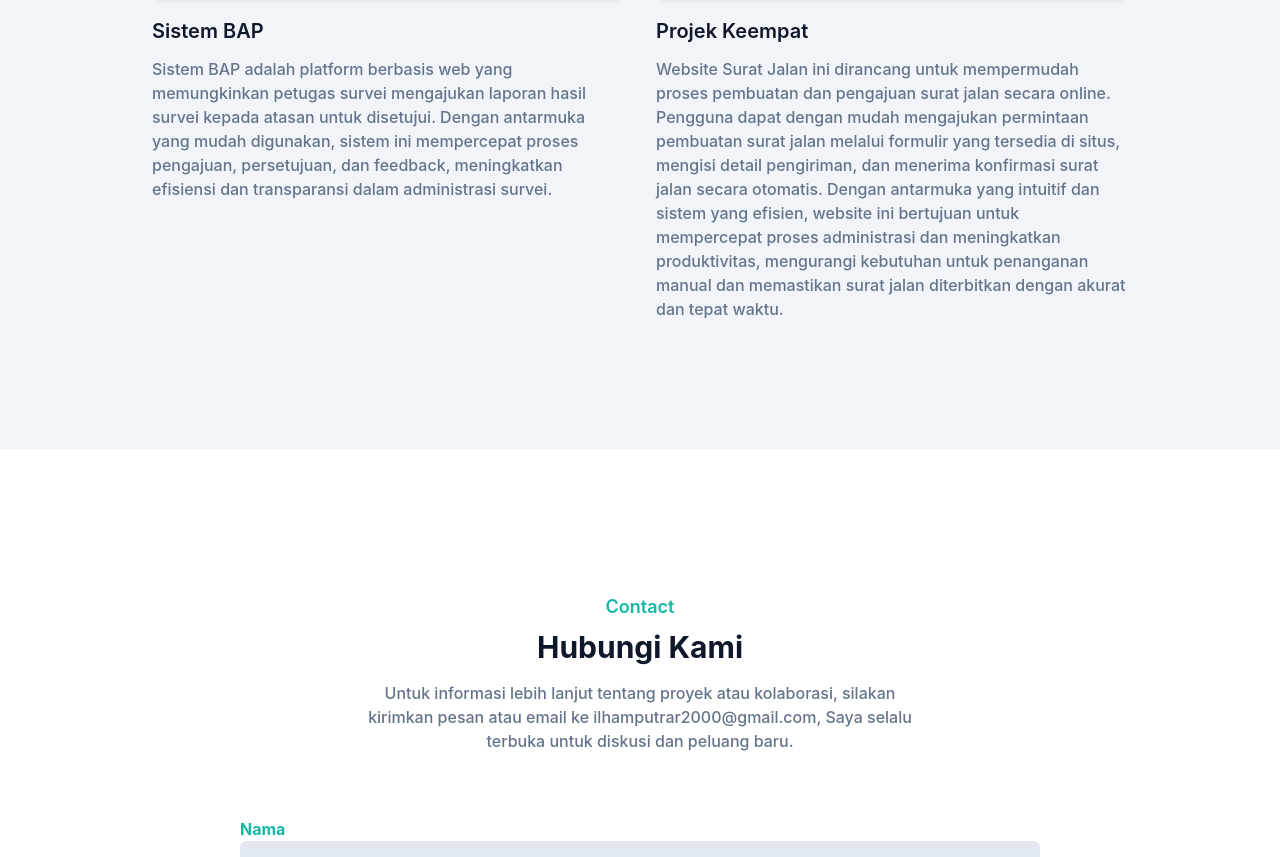
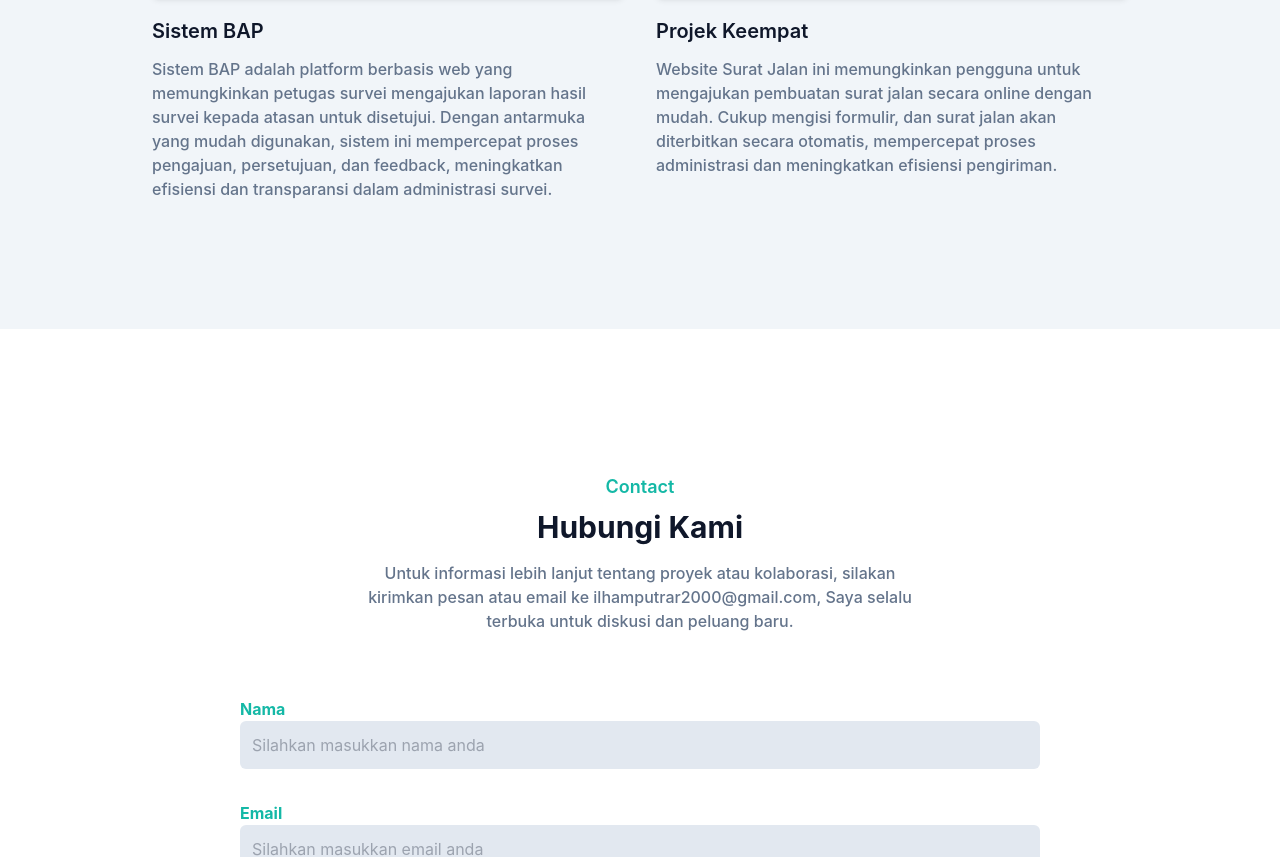
Before and after one commit to ilhamputraramadhan-dev/portfolio, a website: page index.html in a window 1280 px wide. Shown: the part 2625-3482 px from the top of the page. Drawn offline with nearby package versions, Linux system fonts and the light colour scheme.

Commit message:
updated portfolio

```diff
--- a/index.html
+++ b/index.html
@@ -163,7 +163,7 @@
                         <img src="src/img/projek-4.jpg" alt="Projek Pertama" width="w-full" class="h-[370px] object-cover">
                     </div>
                     <h3 class="font-semibold text-xl text-dark mt-5 mb-3 dark:text-white">Projek Keempat</h3>
-                    <p class="font-medium text-base text-secondary">Website Surat Jalan ini dirancang untuk mempermudah proses pembuatan dan pengajuan surat jalan secara online. Pengguna dapat dengan mudah mengajukan permintaan pembuatan surat jalan melalui formulir yang tersedia di situs, mengisi detail pengiriman, dan menerima konfirmasi surat jalan secara otomatis. Dengan antarmuka yang intuitif dan sistem yang efisien, website ini bertujuan untuk mempercepat proses administrasi dan meningkatkan produktivitas, mengurangi kebutuhan untuk penanganan manual dan memastikan surat jalan diterbitkan dengan akurat dan tepat waktu.</p>
+                    <p class="font-medium text-base text-secondary">Website Surat Jalan ini memungkinkan pengguna untuk mengajukan pembuatan surat jalan secara online dengan mudah. Cukup mengisi formulir, dan surat jalan akan diterbitkan secara otomatis, mempercepat proses administrasi dan meningkatkan efisiensi pengiriman.</p>
                 </div>
             </div>
         </div>
```
Also changed, not shown: src/img/projek-4.jpg.
